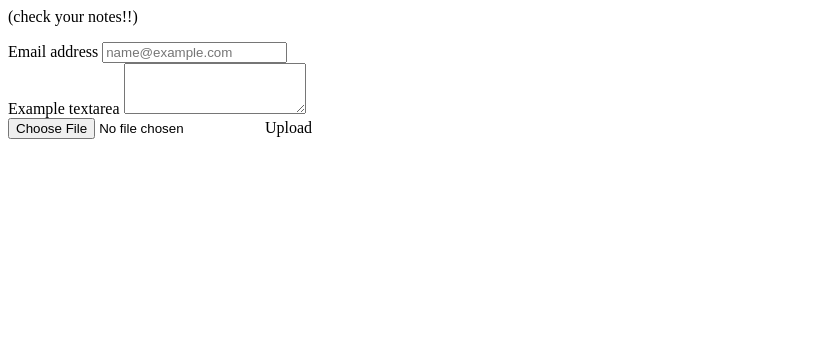
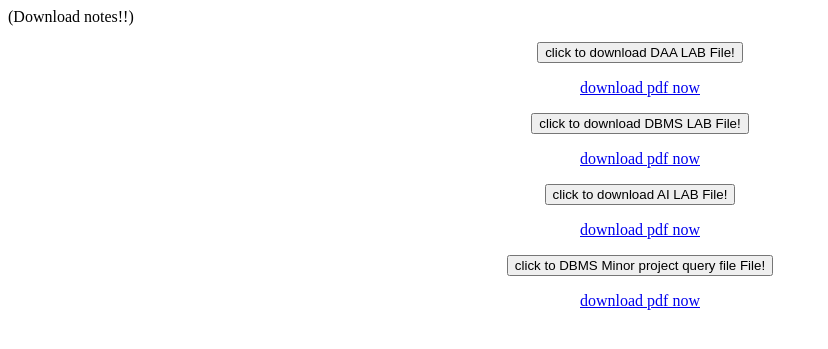
Before and after one commit to taran6773/SOLP, a Node project: template templates/partials/notes.hbs in a window 1280 px wide. Shown: the top 349 px of the page, without its empty margins (0-828 px from the left). Run offline with Node 20 templates, Linux system fonts and the light colour scheme; the template is opened without the code that fills it, so the values that code supplies are empty.

Commit message:
"changes commit"

```diff
--- /dev/null
+++ b/srcc/controler/usecontroler.js
@@ -0,0 +1,5 @@
+exports.getLoginForm =async (req, res) => {
+    res.status(200).render('user_service', {
+      title: 'Log into your account'
+    });
+  };
--- /dev/null
+++ b/srcc/routes/loginrouter.js
@@ -0,0 +1,4 @@
+const usecontroler= require("../controler/usecontroler");
+const express = require('express');
+const router = express.Router();
+router.get('/login', usecontroler.getLoginForm);
--- a/templates/partials/login.hbs
+++ b/templates/partials/login.hbs
@@ -13,7 +13,8 @@
                             <label for="password">Password</label>
                             <input type="password" id="password" name="password">
                         </div>
-                        <button type="submit" class="btn-style btn-primary" id="user_service id">login</button>
+                       <a href="/login" ><button type="submit" class="btn-style btn-primary">login</button></a>
+
                     </form>
                 </div>
             </div>
--- a/templates/partials/notes.hbs
+++ b/templates/partials/notes.hbs
@@ -1,16 +1,43 @@
 <div id="notes id">
-<div class="mb-3">
-  <p class="text-center sub-heading">(check your notes!!)</p>
-  <label for="exampleFormControlInput1" class="form-label">Email address</label>
-  <input type="email" class="form-control" id="exampleFormControlInput1" placeholder="name@example.com">
+  <p class="text-center sub-heading">(Download notes!!)</p>
+
 </div>
-<div class="mb-3">
-  <label for="exampleFormControlTextarea1" class="form-label">Example textarea</label>
-  <textarea class="form-control" id="exampleFormControlTextarea1" rows="3"></textarea>
-</div>
+<!DOCTYPE html>
+<html>
+  <head>
+    <title>NOTES</title>
+  </head>
+  <body>
+    <center>
+      <p>
+        <button>
+          click to download DAA LAB File!
+        </button>
+      </p>
+      <a href="DAA file.pdf" target="_taran">  download pdf now</a>
 
-<div class="input-group mb-3">
-  <input type="file" class="form-control" id="inputGroupFile02">
-  <label class="input-group-text" for="inputGroupFile02">Upload</label>
-</div>
-</div>
+      <p>
+        <button>
+          click to download DBMS LAB File!
+        </button>
+      </p>
+      <a href="DBMS LAB.pdf" target="_taran">  download pdf now</a>
+
+      <p>
+        <button>
+          click to download AI LAB File!
+        </button>
+      </p>
+      <a href="1805996 AI LAB.pdf" target="_taran">  download pdf now</a>
+
+      <p>
+        <button>
+          click to DBMS Minor project query file File!
+        </button>
+      </p>
+      <a href="Minor project Queries.pdf" target="_taran">  download pdf now</a>
+
+
+    </center>
+  </body>
+</html>
```
Also changed, not shown: srcc/models/blog.js (added, +21 -0 lines), templates/partials/blogs.hbs (+8 -1 lines), templates/partials/lectures.hbs (+19 -1 lines), templates/partials/services.hbs (+28 -0 lines), templates/partials/user_service.hbs (+5 -13 lines), templates/views/index.hbs (+2 -6 lines), 4 other files.
